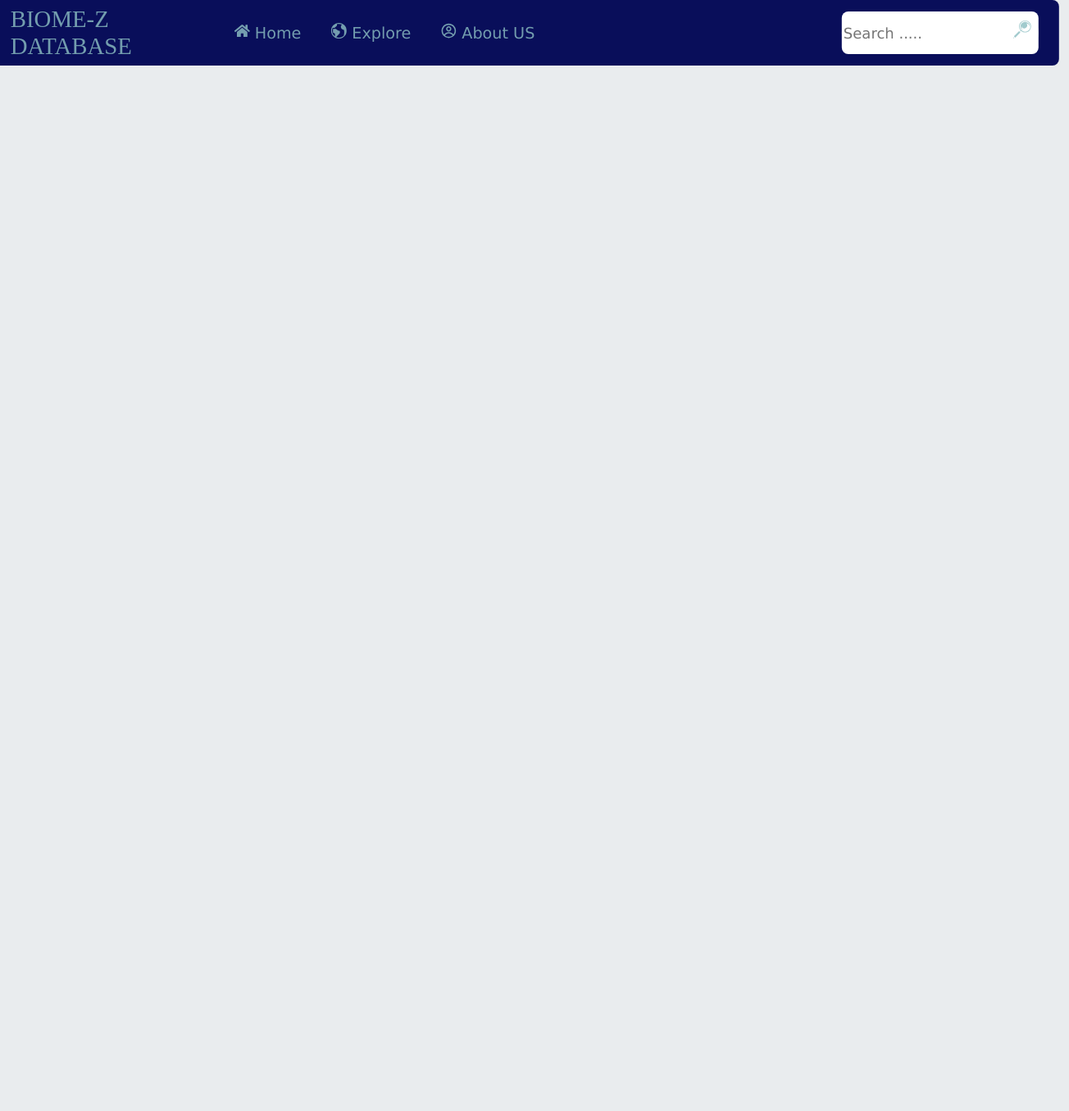
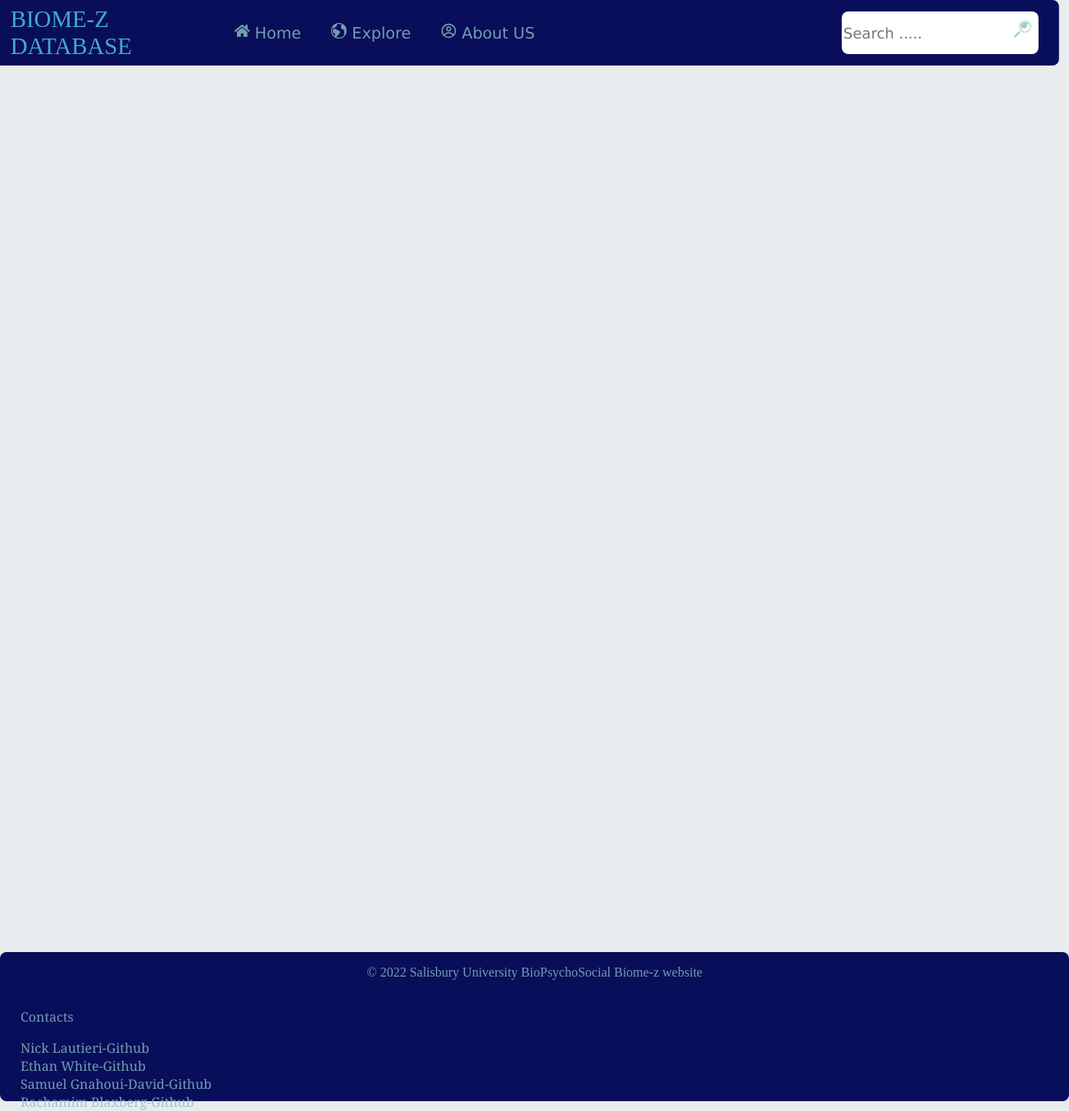
Before and after one commit to Salisbury-University/biomez-frontend, a React (Create React App) app in the folder biome-z-react/: page / in a window 1280 px wide. Shown: the whole page at 82% size, 1304 px wide, since content can reach past the window. Built offline with nearby package versions, Linux system fonts and the light colour scheme.

Commit message:
made little design changes to the about page ,home page and add the footer and fix any visual bugs I saw

```diff
--- a/biome-z-react/src/App.js
+++ b/biome-z-react/src/App.js
@@ -4,6 +4,7 @@ import AboutPage from "./pages/About"
 import HomePage from "./pages/Home"
 import ExplorePage from "./pages/Explore"
 import SearchPage from "./pages/Search"
+import Footer from "./Components/Footer";
 import { Route, Routes } from "react-router-dom"
 export default function App()
 {
@@ -13,7 +14,7 @@ export default function App()
 
     <div  className="divScroll" >
       <Navbar />
-
+      <Footer/>
       <div className="Navbar"> </div>
 
       <div className="container">
--- a/biome-z-react/src/Components/Footer.css
+++ b/biome-z-react/src/Components/Footer.css
@@ -0,0 +1,45 @@
+.foot {
+
+    position:absolute;
+    top: 12.1in;
+    background-color: #090e5a;
+    padding: 0 25px;
+    width: 98%;
+    height: 1.9in;
+    border-radius: 8px;
+
+
+}
+
+.foot-text {
+    color:rgba(140, 190, 194, 0.815);
+    text-align: center;
+}
+
+.footer-titles
+{
+    text-align: left;
+    font-family: Cambria, Cochin, Georgia, Times, 'Times New Roman', serif;
+}
+
+.Con-link-1{
+    color:rgba(140, 190, 194, 0.815);
+
+    font-family: Cambria, Cochin, Georgia, Times, 'Times New Roman', serif;
+ }
+
+
+ .Con-link-2{
+    color:rgba(140, 190, 194, 0.815);
+    font-family: Cambria, Cochin, Georgia, Times, 'Times New Roman', serif;
+ }
+
+ .Con-link-3{
+    color:rgba(140, 190, 194, 0.815);
+    font-family: Cambria, Cochin, Georgia, Times, 'Times New Roman', serif;
+ }
+
+ .Con-link-4{
+    color:rgba(140, 190, 194, 0.815);
+    font-family: Cambria, Cochin, Georgia, Times, 'Times New Roman', serif;
+ }
--- a/biome-z-react/src/Components/Footer.js
+++ b/biome-z-react/src/Components/Footer.js
@@ -0,0 +1,14 @@
+import "./Footer.css";
+import React from "react";
+
+function Footer () {
+    return (
+
+        <footer className="foot">
+        <p className="foot-text"> © {new Date().getFullYear()} Salisbury University BioPsychoSocial Biome-z website  <br></br> <br></br><p className = "footer-titles"> Contacts <p className = "The-S.U-Github  " > </p> < a className = "Con-link-1" href = "https://github.com/nlautieri1" > Nick Lautieri-Github  </a> <br></br> <a className = "Con-link-2 " herf = "https://github.com/Ewhite9">Ethan White-Github </a> <br></br> <a className = "Con-link-3" herf = " https://github.com/sgnahouidavid1" >Samuel Gnahoui-David-Github </a> <br></br> <a className = "Con-link-4 " herf = "https://github.com/SBlaxberg1" > Rachamim Blaxberg-Github </a> </p></p>
+        </footer>
+
+    );
+}
+
+export default Footer;
--- a/biome-z-react/src/Components/NavbarStyles.css
+++ b/biome-z-react/src/Components/NavbarStyles.css
@@ -9,7 +9,7 @@
     height: 80px;
     border-radius: 8px;
     border-color: black;
-    position: fixed;
+    position:absolute;
     left: 50%;
     transform: translate(-50%);
 }
--- a/biome-z-react/src/pages/About.css
+++ b/biome-z-react/src/pages/About.css
@@ -2,11 +2,7 @@
     padding-top: 100px ;
 }
 
-.container {
-    font-family: 'Times New Roman', Times, serif;
-    font-size: medium;
-    font-weight: 400;
-}
+
 
 .about-us {
     padding-right: 12in;
@@ -15,35 +11,39 @@
 
 .bio-pic {
     border-radius: 20%;
-    max-width: 60%;
+    max-width: auto;
     height: auto;
     width: 15%;
-    display: block;
-    margin-left: auto;
-    margin-right: auto;
-    float: center;
-}
+    float: left;
 
-.bio-name {
-
-    text-align: center;
-    text-justify: inter-word;
 
 
 }
 
-.bio-pic3 {
-    border-radius: 20%;
-    max-width: 60%;
-    height: auto;
-    width: 15%;
-    display: block;
-    margin-left: auto;
-    margin-right: auto;
-    float: center;
+.bio-name {
+    text-align: left;
+    width: 40%;
+    padding-top: 2.5in;
 
 }
 
+
+
+
 h1 {
-    color:rgba(140, 190, 194, 0.815)
+    color: rgb(67, 170, 196);
+    font-family: 'Times New Roman', Times, serif;
 }
+
+.link {
+    text-align: left;
+
+}
+
+.Biome-z-vid {
+    float: right;
+}
+
+iframe {
+    border-radius: 10%;
+}
--- a/biome-z-react/src/pages/About.js
+++ b/biome-z-react/src/pages/About.js
@@ -2,24 +2,24 @@ import React from "react";
 import "./About.css";
 function AboutPage() {
     return <div className="About-Page">
-        <div classname = "container ">
+        <div classname = "containers ">
             <h1> SU COSC BIOME-Z-WEBSITE </h1>
         </div>
     <p className= "about-us"> Collaborators: </p>
         <p> SU Students: Nick Lautieri, Sam Blaxberg, Samuel Gnahoui-David, Ethan White
             <p>Client: Dr. Maier
-                <p> Overseers: Dr. Wang, Christopher Arausa</p>
+            <p> Overseers: Christopher Arausa</p>
 
             </p>
         </p>
-        <div>
+        <div className="move-pic">
             <a className = "link" href = "http://faculty.salisbury.edu/~kjmaier/"> <img  className = "bio-pic" src = "/images/Biome-z-pic3" alt ="" /> </a>
-            <p className="bio-name"> Dr. Maier, a Ph.D professer in the department of Psychology of Fulton School of Liberal Arts at Salisbury University. <br></br> Dr. Maier has interdisciplinary training in behavioral medicine and clinical health psychology. He has both a clinical and basic research background in cardiovascular behavioral medicine, focusing on the psychophysiology of stress. More recently, he has broadened his scope to examine how physical and mental health interface with issues of global concern, such as environmental health and climate change, using a transdisciplinary ecological systems approach. Here he has developed cross-cutting conceptual frameworks to help researchers, educators, and the general public understand complex phenomena (for example, the role of human and environmental microbiomes in health). Also in this area, he has developed some of the first interdisciplinary courses on climate change, including Psychology and Global Climate Change, which he has co-taught at Salisbury University since 2013. Click the picture above to be forward to Dr. Maier's website. </p>
-        </div>
-        <div>
-            <a className = "link" href = "http://faculty.salisbury.edu/~spwang/welcome.htm"><img  className = "bio-pic3" src = "/images/Biome-z-pic4" alt ="" /> </a>
-            <text className = "bio-name"> Dr. Wang is a Computer Science professor at Salisbury University. <br></br> Click on the picture above to be forwarded to Dr. Wang's website.</text>
-            <p> </p>
+            <div className = "Biome-z-vid">
+                <iframe title="vimeo-player" src="https://player.vimeo.com/video/501597571?h=629fee29e7" width="640" height="360" frameborder="0" allowfullscreen></iframe>
+                <p classname = "vid-title"> <u > Biopsychosocial Ecological Model Framework </u> </p>
+            </div>
+            <p className="bio-name"> Dr. Maier, a Ph.D professer in the department of Psychology in Fulton School of Liberal Arts at Salisbury University. Dr. Maier has interdisciplinary training in behavioral medicine and clinical health psychology. He has both a clinical and basic research background in cardiovascular behavioral medicine, focusing on the psychophysiology of stress. More recently, he has broadened his scope to examine how physical and mental health interface with issues of global concern, such as environmental health and climate change, using a transdisciplinary ecological systems approach. Here he has developed cross-cutting conceptual frameworks to help researchers, educators, and the general public understand complex phenomena (for example, the role of human and environmental microbiomes in health). Also in this area, he has developed some of the first interdisciplinary courses on climate change, including Psychology and Global Climate Change, which he has co-taught at Salisbury University since 2013. Click the picture above to be forward to Dr. Maier's website. </p>
+
         </div>
 
     </div>
--- a/biome-z-react/src/pages/Explore.css
+++ b/biome-z-react/src/pages/Explore.css
@@ -1,7 +1,7 @@
 .container {
     margin: 1rem;
-    text-align: center;
-    padding-top: 50px;
+    padding-top: 60px;
     margin-left: 40px;
     margin-right: 40px;
+
   }
--- a/biome-z-react/src/pages/Home.css
+++ b/biome-z-react/src/pages/Home.css
@@ -1,6 +1,3 @@
-.Home-page {
-    padding-top: 100px ;
-}
 
 .link {
     list-style: none;
@@ -16,25 +13,22 @@ p {
 
 .Title {
     font-family: 'Times New Roman', Times, serif;
+    color: rgb(67, 170, 196);
 }
-
+.text {
+    padding-bottom: 250pt;
+}
 .Web-attributes {
     padding-right: 11in;
     padding-top: 10pt;
     font-size: larger;
     font-weight: 600;
+    color: rgb(67, 170, 196);
 }
 
 
 
-img {
-    border-radius: 20%;
-    max-width: 60%;
-    height: auto;
-    width: 70%;
-    display: block;
-    margin-left: auto;
-    margin-right: auto;
-
-
+.Up-F {
+    color: rgb(67, 170, 196);
+    font-size:large;
 }
--- a/biome-z-react/src/pages/Home.js
+++ b/biome-z-react/src/pages/Home.js
@@ -3,19 +3,18 @@ import React from "react";
 function HomePage() {
     return <div className = "Home-page">
 
-        <div classname = "container ">
-            <h1 className = "Title">Welcome to the Biome- Z Database.</h1>
-                <p> Biome-Z (Biopsychosocial Index of Microbiome Ecologies - Zotero) is an interactive research tool that categorizes information using the BPSE Framework.
+        <div classname = "containers ">
+           < div className="text">
+                <h1 className = "Title">Welcome to the Biome- Z Database.</h1>
+                <p > Biome-Z (Biopsychosocial Index of Microbiome Ecologies - Zotero) is an interactive research tool that categorizes information using the BPSE Framework.
                     Explore the database <a className = "link" href = "/Explore"> here </a> or use the search bar to find a specific category or article. The BPSE Framework sorts specific research data into meaningful subtopics (Biological, Psychological and Social Evironments), making it simple to find obscure articles.
                     <br></br> <h1 className="Web-attributes"> About the database: </h1> <p className = "attributes"> The database characterizes and classifies different scientific articles from a massive number of sources and authors. </p>
                 </p>
-                <text>Upcoming Features:
+                <h1 className="Up-F">Upcoming Features: </h1>
+                <text>
                     <p>Improved performance of classifying literature into BPSE framework. <br></br> Machine learning will be used to automate the process of classifying literature from public literature databases to the BIOME-Z database.</p>
                 </text>
-                <div className="polaroid">
-                <iframe title="vimeo-player" src="https://player.vimeo.com/video/501597571?h=629fee29e7" width="640" height="360" frameborder="0" allowfullscreen></iframe>
-                       <p> <u> Biopsychosocial Ecological Model Framework </u> </p>
-                </div>
+            </div>
         </div>
     </div>
 
```
